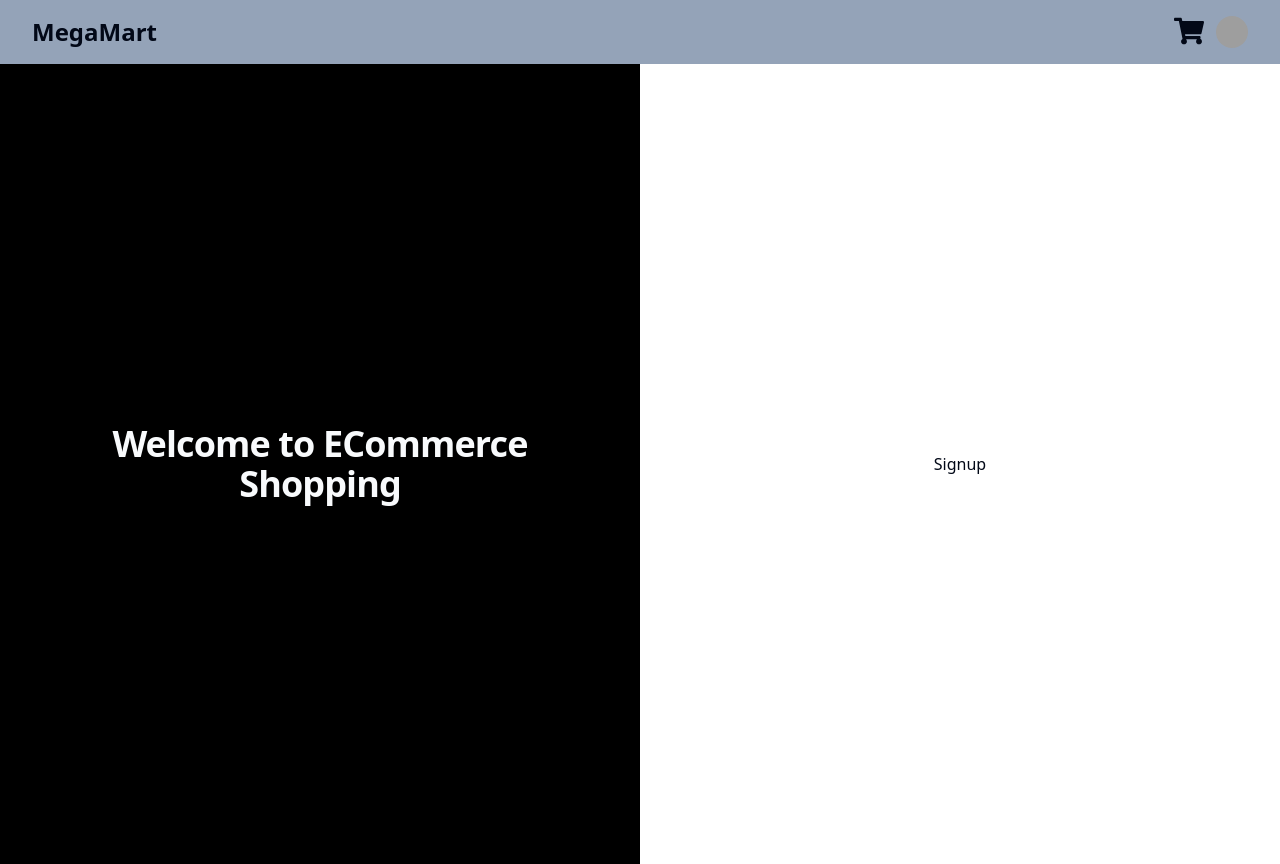
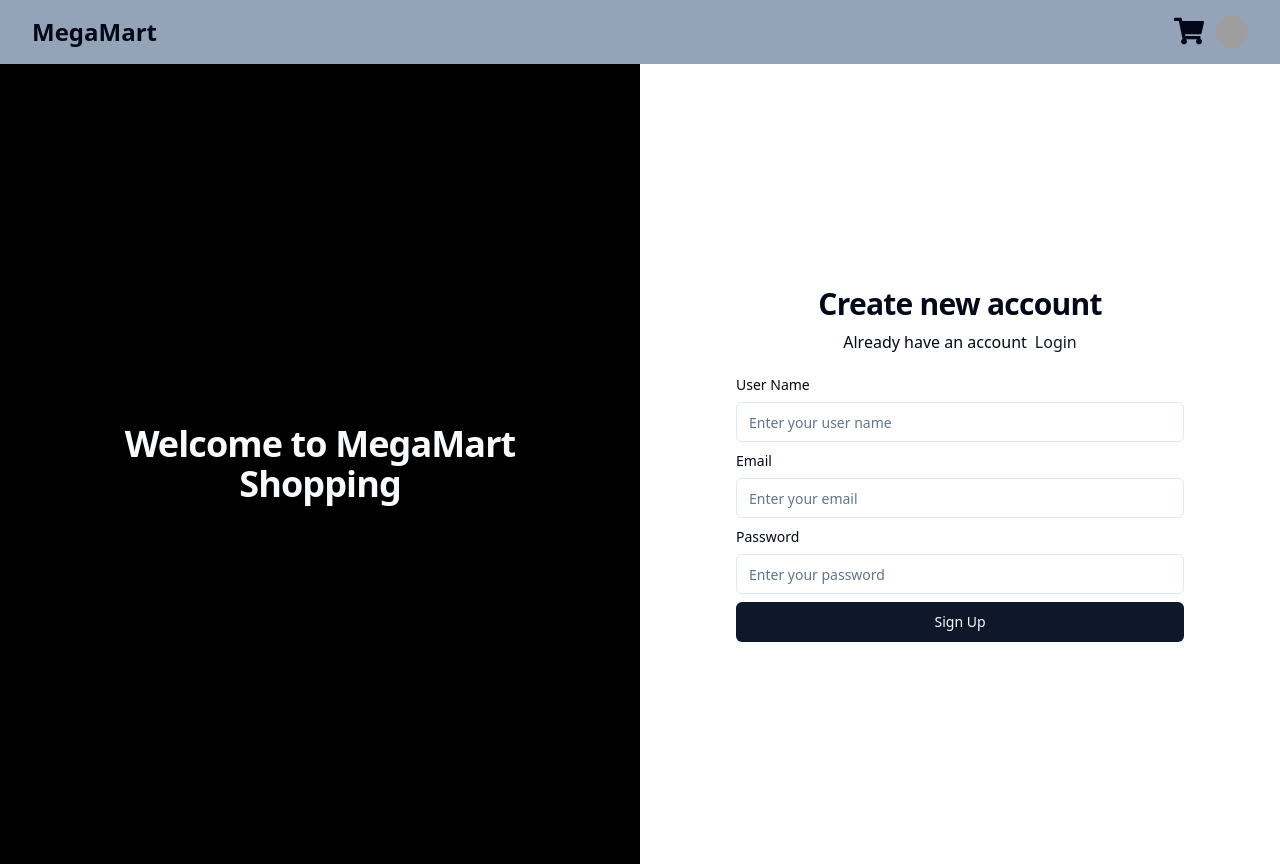
Before and after one commit to musab0712/megamart-app, a React (Vite) app: page /auth/signup in a window 1280 px wide. Built offline with nearby package versions, Linux system fonts and the light colour scheme; grey boxes are pictures that could not be loaded.

Commit message:
signin and signup

```diff
--- a/src/components/auth/layout.jsx
+++ b/src/components/auth/layout.jsx
@@ -6,7 +6,7 @@
       <div className="hidden lg:flex items-center justify-center bg-black w-1/2 px-12">
         <div className="max-w-md space-y-6 text-center text-primary-foreground">
           <h1 className="text-4xl font-extrabold tracking-tight">
-            Welcome to ECommerce Shopping
+            Welcome to MegaMart Shopping
           </h1>
         </div>
       </div>
--- a/src/components/common/form.jsx
+++ b/src/components/common/form.jsx
@@ -1,5 +1,124 @@
 import React from "react";
+import { Label } from "../ui/label";
+import { Input } from "../ui/input";
+import { Textarea } from "../ui/textarea";
+import {
+  Select,
+  SelectContent,
+  SelectItem,
+  SelectTrigger,
+  SelectValue,
+} from "../ui/select";
+import { Button } from "../ui/button";
 
-export default function CommonForm() {
-  return <div>CommonForm</div>;
+export default function CommonForm({
+  formControls,
+  formData,
+  setFormData,
+  onSubmit,
+  buttonText,
+  isBtnDisabled,
+}) {
+  function renderInputsByComponentType(getControlItem) {
+    let element = null;
+    const value = formData[getControlItem.name] || "";
+    switch (getControlItem.componentType) {
+      case "input":
+        element = (
+          <Input
+            name={getControlItem.name}
+            placeholder={getControlItem.placeholder}
+            id={getControlItem.name}
+            type={getControlItem.type}
+            value={value}
+            onChange={(event) =>
+              setFormData({
+                ...formData,
+                [getControlItem.name]: event.target.value,
+              })
+            }
+          />
+        );
+
+        break;
+      case "select":
+        element = (
+          <Select
+            value={value}
+            onValueChange={(value) =>
+              setFormData({
+                ...formData,
+                [getControlItem.name]: value,
+              })
+            }
+          >
+            <SelectTrigger className="w-full">
+              <SelectValue placeholder={getControlItem.label} />
+            </SelectTrigger>
+            <SelectContent>
+              {getControlItem.options && getControlItem.options.length > 0
+                ? getControlItem.options.map((optionItem) => (
+                    <SelectItem key={optionItem.id} value={optionItem.id}>
+                      {optionItem.label}
+                    </SelectItem>
+                  ))
+                : null}
+            </SelectContent>
+          </Select>
+        );
+
+        break;
+      case "textarea":
+        element = (
+          <Textarea
+            name={getControlItem.name}
+            placeholder={getControlItem.placeholder}
+            id={getControlItem.id}
+            value={value}
+            onChange={(event) =>
+              setFormData({
+                ...formData,
+                [getControlItem.name]: event.target.value,
+              })
+            }
+          />
+        );
+
+        break;
+
+      default:
+        element = (
+          <Input
+            name={getControlItem.name}
+            placeholder={getControlItem.placeholder}
+            id={getControlItem.name}
+            type={getControlItem.type}
+            value={value}
+            onChange={(event) =>
+              setFormData({
+                ...formData,
+                [getControlItem.name]: event.target.value,
+              })
+            }
+          />
+        );
+        break;
+    }
+    return element;
+  }
+  return (
+    <form onSubmit={onSubmit}>
+      <div className="flex flex-col gap-3">
+        {formControls.map((controlItem) => (
+          <div className="grid w-full gap-1.5" key={controlItem.name}>
+            <Label className="mb-1">{controlItem.label} </Label>
+            {renderInputsByComponentType(controlItem)}
+          </div>
+        ))}
+      </div>
+      <Button disabled={isBtnDisabled} type="submit" className="mt-2 w-full">
+        {buttonText || "Submit"}
+      </Button>
+    </form>
+  );
 }
--- a/src/pages/auth/signin.jsx
+++ b/src/pages/auth/signin.jsx
@@ -1,7 +1,38 @@
-import React from 'react'
+import CommonForm from "@/components/common/form";
+import { loginFormControls } from "@/config";
+import { useState } from "react";
+import { Link } from "react-router-dom";
 
 export default function Signin() {
+  const [formData, setFormData] = useState({
+    email: "",
+    password: "",
+  });
+
+  function onSubmit() {}
   return (
-    <div>Signin</div>
-  )
+    <div className="mx-auto w-full max-w-md space-y-6">
+      <div className="text-center">
+        <h1 className="text-3xl font-bold tracking-tight text-foreground">
+          Sign In to your account
+        </h1>
+        <p className="mt-2">
+          Don't have an account
+          <Link
+            className="font-medium ml-2 text-primary hover:underline"
+            to="/auth/signup"
+          >
+            Register
+          </Link>
+        </p>
+      </div>
+      <CommonForm
+        formControls={loginFormControls}
+        buttonText={"Sign In"}
+        formData={formData}
+        setFormData={setFormData}
+        onSubmit={onSubmit}
+      />
+    </div>
+  );
 }
--- a/src/pages/auth/signup.jsx
+++ b/src/pages/auth/signup.jsx
@@ -1,5 +1,40 @@
-import React from "react";
+import CommonForm from "@/components/common/form";
+import { registerFormControls } from "@/config";
+import React, { useState } from "react";
+import { Link } from "react-router-dom";
 
 export default function Signup() {
-  return <div> Signup </div>;
+  const [formData, setFormData] = useState({userName: "",
+    email: "",
+    password: "",
+  });
+
+  function onSubmit(){
+
+  }
+  return (
+    <div className="mx-auto w-full max-w-md space-y-6">
+      <div className="text-center">
+        <h1 className="text-3xl font-bold tracking-tight text-foreground">
+          Create new account
+        </h1>
+        <p className="mt-2">
+          Already have an account
+          <Link
+            className="font-medium ml-2 text-primary hover:underline"
+            to="/auth/signin"
+          >
+            Login
+          </Link>
+        </p>
+      </div>
+      <CommonForm
+    formControls={registerFormControls}
+    buttonText={"Sign Up"}
+    formData={formData}
+    setFormData={setFormData}
+    onSubmit={onSubmit}
+  />
+    </div>
+  );
 }
```
